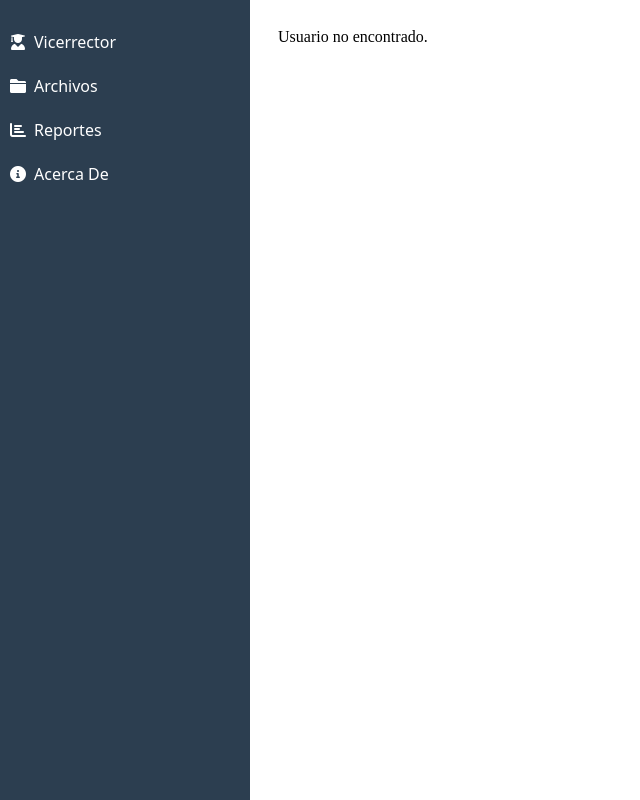
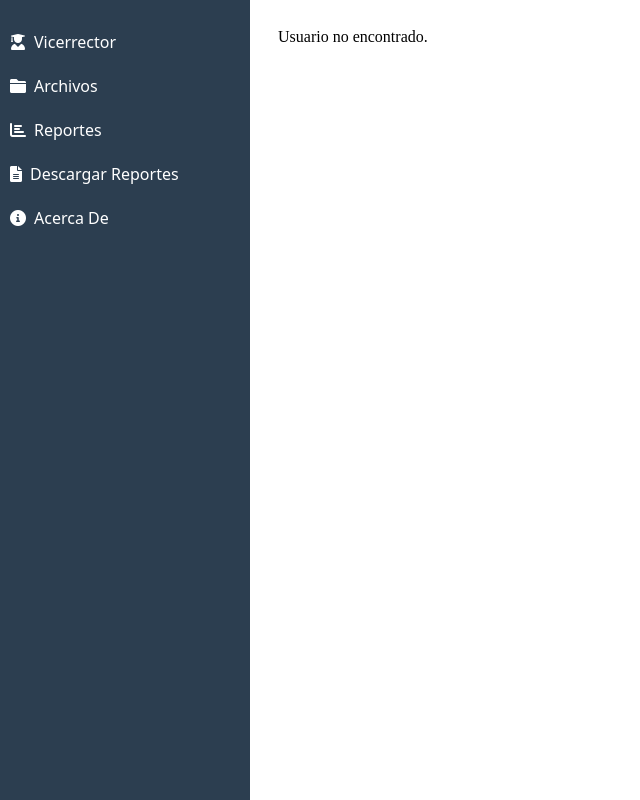
Before and after one commit to Carlos270512/sistema-gestionv2, a PHP site: page /vicerrector/menuVicerrector.php in a window 1280 px wide. Shown: the part 56-856 px from the top of the page, without its empty margins (0-640 px from the left). Run offline with PHP 8.4, Linux system fonts and the light colour scheme; the visitor is signed in with stand-in values (Sample User, id 1); data that the repository does not hold is empty.

Commit message:
Correccion de los menus

```diff
--- a/administrador/menuAdministrador.php
+++ b/administrador/menuAdministrador.php
@@ -101,6 +101,7 @@ if (!isset($_SESSION['id_usuario'])) {
             <a href="#" onclick="loadPage('../usuario/acerca.html')">
                 <i class="fas fa-info-circle me-2"></i> Acerca De
             </a>
+
         </div>
         <div id="content">
             <iframe id="iframe" src="../usuario/CambiarContrasena.php"></iframe>
--- a/vicerrector/menuVicerrector.php
+++ b/vicerrector/menuVicerrector.php
@@ -85,6 +85,10 @@ if (!isset($_SESSION['id_usuario'])) {
                 </a>
             </div>
 
+            <a href="#" onclick="loadPage('../administrador/imprimirReportes.php')">
+                <i class="fas fa-file-alt me-2"></i> Descargar Reportes
+            </a>
+
             <!-- Opción Ayuda -->
 
 
```
Also changed, not shown: 1 other file.
